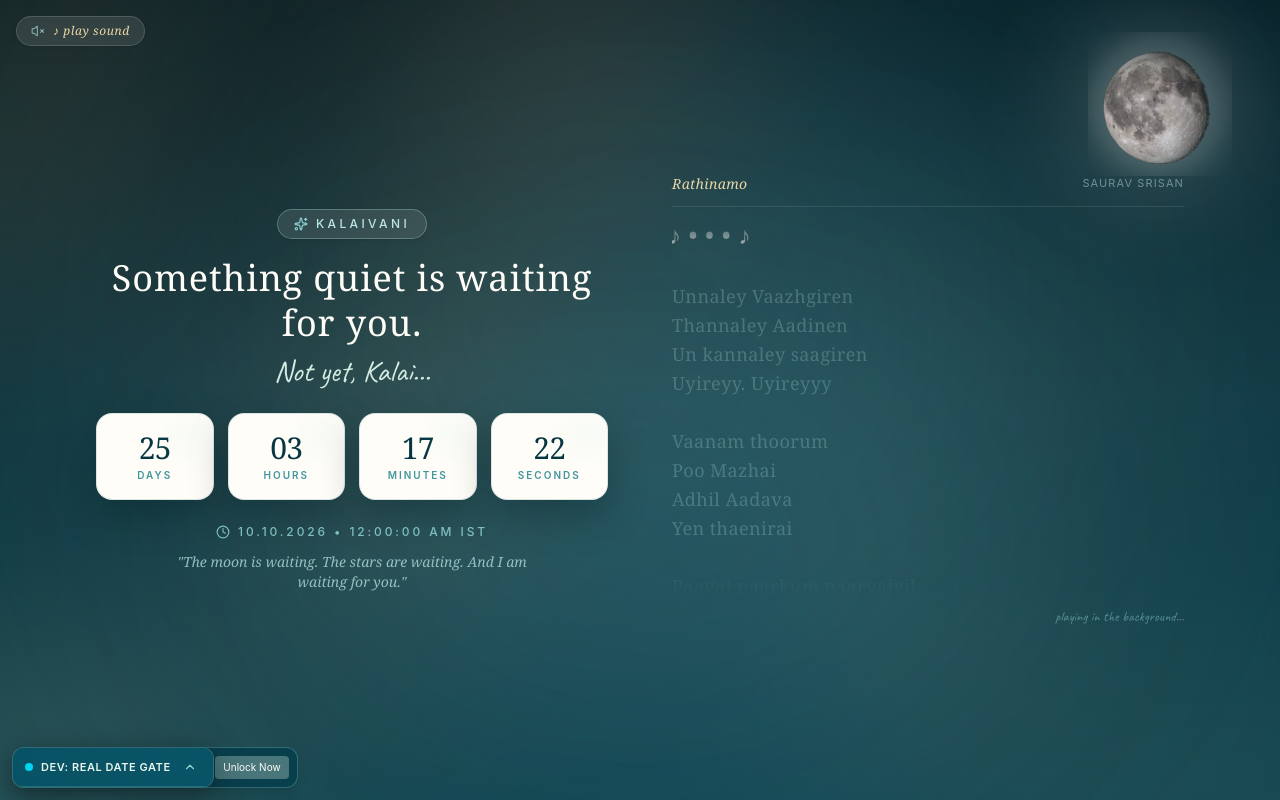
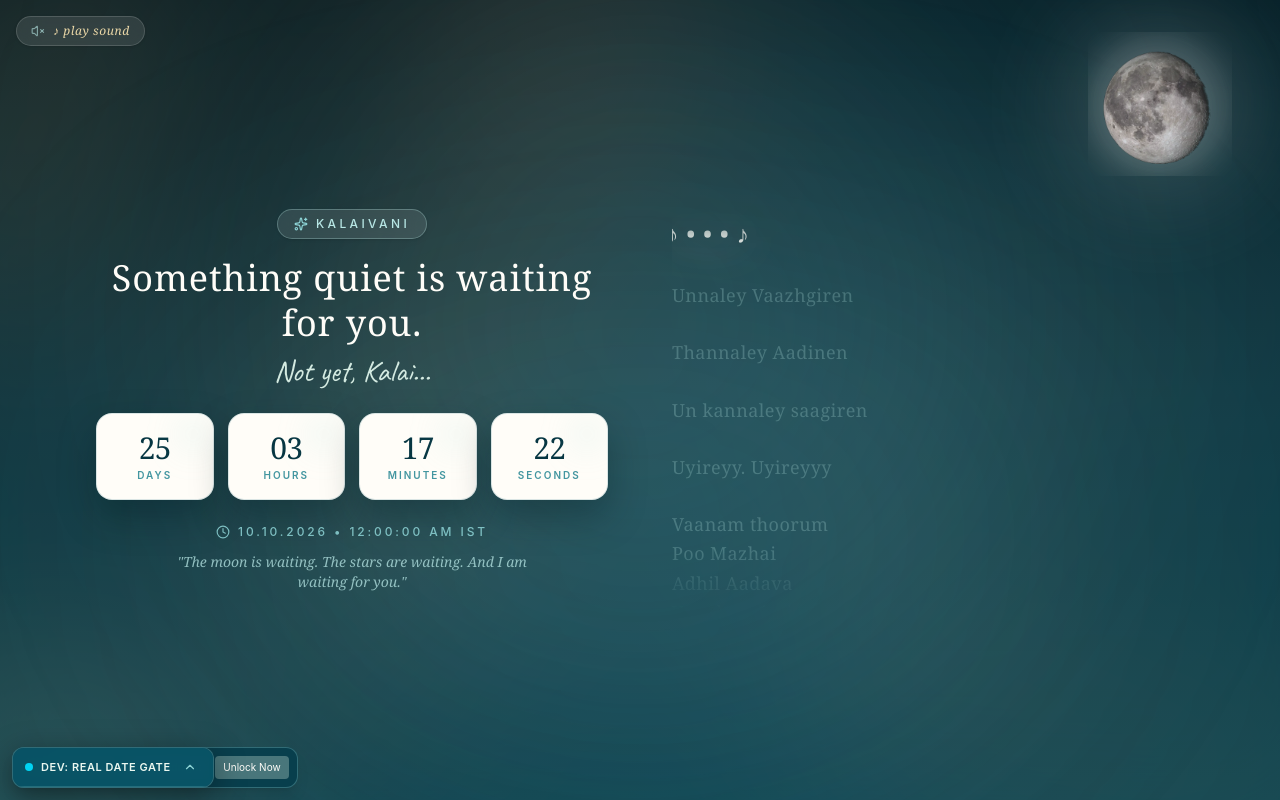
Before and after one commit to sathur791/gf, a React (Vite) app: page / in a window 1280 px wide. Built offline with nearby package versions, Linux system fonts and the light colour scheme.

Commit message:
feat: precise timestamp synchronization for Rathinamo lyrics and clean typography display

```diff
--- a/src/components/CountdownGate.tsx
+++ b/src/components/CountdownGate.tsx
@@ -305,26 +305,16 @@ export const CountdownGate: React.FC<CountdownGateProps> = ({ onUnlock }) => {
           initial={{ opacity: 0, y: 24 }}
           animate={{ opacity: 1, y: 0 }}
           transition={{ duration: 1.2, delay: 0.5, ease: [0.16, 1, 0.3, 1] }}
-          className="w-full lg:w-1/2 max-w-md sm:max-w-lg flex flex-col relative"
+          className="w-full lg:w-1/2 max-w-md sm:max-w-lg flex flex-col justify-center relative"
         >
-          {/* Subtle poetic eyebrow */}
-          <div className="flex items-center justify-between pb-3 mb-2 border-b border-white/10 text-[#8ED4D6]/70">
-            <span className="font-serif italic text-sm tracking-wide text-[#FFE8B2]/90">
-              Rathinamo
-            </span>
-            <span className="text-[11px] font-sans tracking-widest uppercase text-[#B8E7E5]/50">
-              Saurav Srisan
-            </span>
-          </div>
-
           {/* Floating Starlit Lyrics Container (Masked gradient fade on top/bottom) */}
           <div
             ref={lyricsContainerRef}
-            className="relative h-[340px] sm:h-[380px] overflow-y-auto pr-2 space-y-7 scroll-smooth select-none"
+            className="relative h-[380px] sm:h-[420px] overflow-y-auto pr-2 space-y-7 scroll-smooth select-none py-6"
             style={{
               scrollbarWidth: 'none',
-              maskImage: 'linear-gradient(to bottom, transparent 0%, black 14%, black 86%, transparent 100%)',
-              WebkitMaskImage: 'linear-gradient(to bottom, transparent 0%, black 14%, black 86%, transparent 100%)',
+              maskImage: 'linear-gradient(to bottom, transparent 0%, black 15%, black 85%, transparent 100%)',
+              WebkitMaskImage: 'linear-gradient(to bottom, transparent 0%, black 15%, black 85%, transparent 100%)',
             }}
           >
             {countdown.lyricsData.lines.map((line, idx) => {
@@ -337,14 +327,14 @@ export const CountdownGate: React.FC<CountdownGateProps> = ({ onUnlock }) => {
                   ref={isActive ? activeLineRef : null}
                   className={`transition-all duration-700 ${
                     isActive
-                      ? 'scale-[1.03] translate-x-1'
+                      ? 'scale-[1.04] translate-x-1'
                       : 'scale-100'
                   }`}
                 >
                   <p
                     className={`font-serif leading-relaxed whitespace-pre-line tracking-wide transition-all duration-700 ${
                       isActive
-                        ? 'text-[#FFFDF8] text-xl sm:text-2xl font-normal drop-shadow-[0_2px_20px_rgba(255,248,220,0.7)]'
+                        ? 'text-[#FFFDF8] text-xl sm:text-2xl font-medium drop-shadow-[0_2px_22px_rgba(255,248,220,0.8)]'
                         : isPast
                         ? 'text-[#B8E7E5]/45 text-base sm:text-lg'
                         : 'text-[#B8E7E5]/25 text-base sm:text-lg'
@@ -355,13 +345,6 @@ export const CountdownGate: React.FC<CountdownGateProps> = ({ onUnlock }) => {
                 </div>
               );
             })}
-          </div>
-
-          {/* Subtle whisper footnote */}
-          <div className="pt-2 text-right">
-            <span className="font-handwriting text-sm text-[#8ED4D6]/50">
-              playing in the background...
-            </span>
           </div>
         </motion.div>
       </div>
--- a/src/data/birthdayContent.ts
+++ b/src/data/birthdayContent.ts
@@ -64,78 +64,96 @@ export const birthdayContent = {
       source: "/music/Rathinamo.mp3",
     },
     lyricsData: {
-      title: "Rathinamo",
-      artist: "Saurav Srisan",
       lines: [
         {
           start: 0,
-          end: 15,
+          end: 42.3,
           text: "♪  •  •  •  ♪",
         },
         {
-          start: 15,
-          end: 26,
-          text: "Unnaley Vaazhgiren\nThannaley Aadinen\nUn kannaley saagiren\nUyireyy. Uyireyyy",
+          start: 42.3,
+          end: 46.5,
+          text: "Unnaley Vaazhgiren",
         },
         {
-          start: 26,
-          end: 37,
+          start: 46.5,
+          end: 50.5,
+          text: "Thannaley Aadinen",
+        },
+        {
+          start: 50.5,
+          end: 53.6,
+          text: "Un kannaley saagiren",
+        },
+        {
+          start: 53.6,
+          end: 58.2,
+          text: "Uyireyy. Uyireyyy",
+        },
+        {
+          start: 58.2,
+          end: 65.3,
           text: "Vaanam thoorum\nPoo Mazhai\nAdhil Aadava\nYen thaenirai",
         },
         {
-          start: 37,
-          end: 48,
+          start: 65.3,
+          end: 74.9,
           text: "Paavai paarkum paarvaiyil\nIrandhaenn, Pirandhaen",
         },
         {
-          start: 48,
-          end: 60,
+          start: 74.9,
+          end: 81.3,
           text: "Rathinamo Muthinamo\nOn Kanney Mundhivarum\nMandhiramo Sangeethamo\nOn Solley Paadi Varum\nNee",
         },
         {
-          start: 60,
-          end: 75,
+          start: 81.3,
+          end: 93.0,
           text: "Sandhirnao Suriyano\nYen Nenjam Thindaadum (andha)\nAadhiyanin Katalaiyum\nOn ichai Vendraadum",
         },
         {
-          start: 75,
-          end: 113,
+          start: 93.0,
+          end: 113.2,
           text: "♪  •  •  •  ♪",
         },
         {
-          start: 113,
-          end: 121,
+          start: 113.2,
+          end: 121.6,
           text: "Naaldhoram yean\nKaadhorom on\nKoral Ketkanum\nYesa Paadanum",
         },
         {
-          start: 121,
-          end: 132,
+          start: 121.6,
+          end: 129.6,
           text: "Idazhodu naam\nIdazh yearkanum\nIravodu naam Iravaaganum",
         },
         {
-          start: 132,
-          end: 147,
+          start: 129.6,
+          end: 148.0,
           text: "Yean mogamellam\nKoti theera on\nNatchai paarva Yenna kolla\nThindaaduren\nKondaadurenn\nUnnala thaan",
         },
         {
-          start: 147,
-          end: 163,
+          start: 148.0,
+          end: 156.2,
           text: "Rathinamo Muthinamo\nOn Kanney Mundhivarum\nMandhiramo Sangeethamo\nOn Solley Paadi Varum\nNee",
         },
         {
-          start: 163,
-          end: 175,
+          start: 156.2,
+          end: 165.0,
           text: "Sandhirnao Suriyano\nYen Nenjo Thindaadum\nAadhiyanin Katalaiyum\nOn ichai Vendraadum",
         },
         {
-          start: 175,
-          end: 183,
+          start: 165.0,
+          end: 173.0,
           text: "Rathinamo Muthinamo\nOn Kanney Mundhivarum\nMandhiramo Sageethamo\nOn Solley Paadi Varum\nNee",
         },
         {
-          start: 183,
-          end: 191,
+          start: 173.0,
+          end: 182.0,
           text: "Sandhirnao Suriyano\nYen Nenjo Thindaadum\nAadhiyanin Katalaiyum\nOn ichai Vendraadum.",
+        },
+        {
+          start: 182.0,
+          end: 190.0,
+          text: "♪  •  •  •  ♪",
         },
       ],
     },
```
